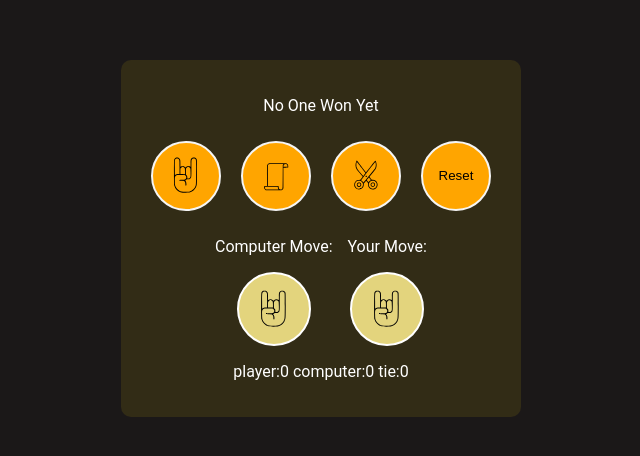
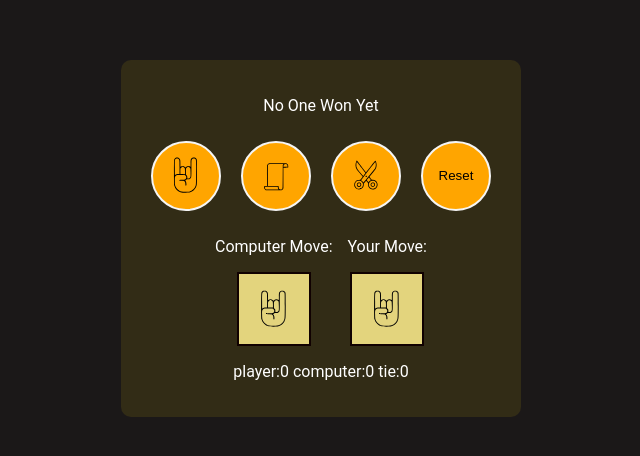
Before and after one commit to aamir-0/JavaScript-projects, a plain HTML site: page docs/index.html in a window 1280 px wide. Shown: the part 162-618 px from the top of the page, without its empty margins (319-959 px from the left). Drawn offline with Linux system fonts and the light colour scheme.

Commit message:
last commit

```diff
--- a/docs/rps.css
+++ b/docs/rps.css
@@ -95,8 +95,8 @@
   width: 70px;
   height: 70px;
   background-color: rgb(227, 212, 125);
-  border: 2px solid white;
-  border-radius: 50%;
+  border: 2px solid rgb(16, 1, 1);
+
   display: flex;
   align-items: center;
   justify-content: center;
```
